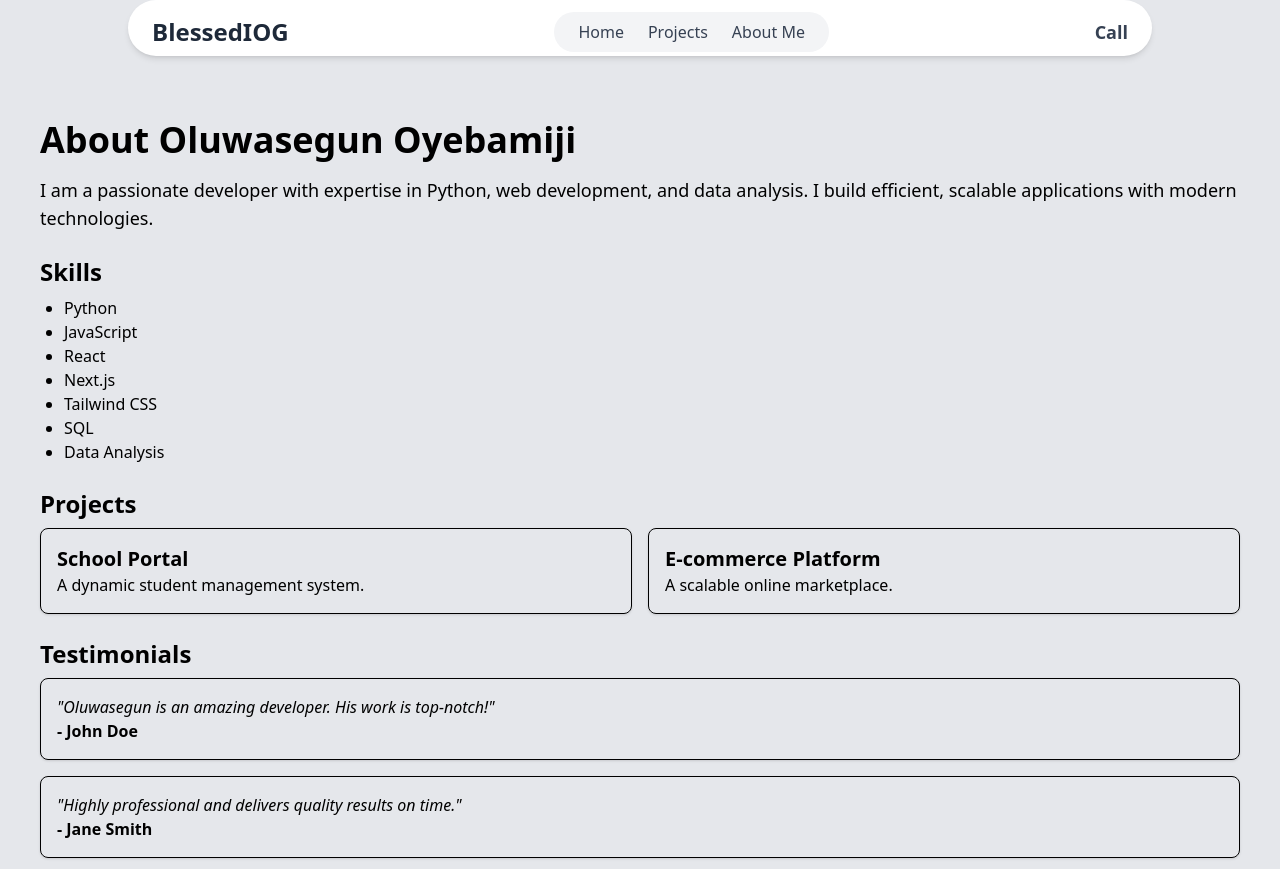
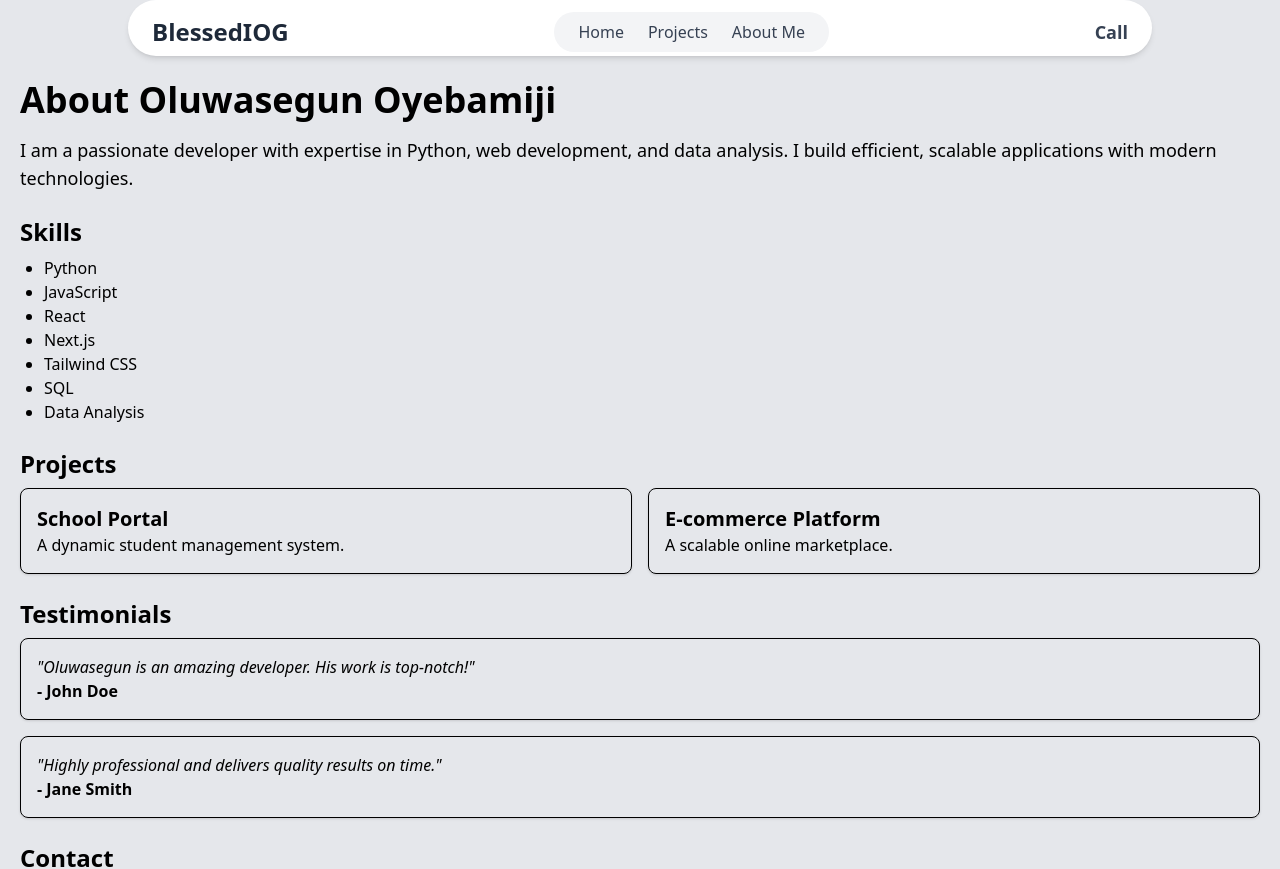
Before and after one commit to Oluwasegun122/blessediog, a Next.js app: page /about_me in a window 1280 px wide. Shown: the top 869 px of the page. Built offline with nearby package versions, Linux system fonts and the light colour scheme.

Commit message:
first commit

```diff
--- a/app/(root)/about_me/page.tsx
+++ b/app/(root)/about_me/page.tsx
@@ -30,7 +30,7 @@ const AboutPage = () => {
   if (!data) return <p>Failed to load data.</p>;
 
   return (
-    <div className="p-10">
+    <div className="px-5">
       <h1 className="text-4xl font-bold mb-4">About {data.name}</h1>
       <p className="text-lg mb-6">{data.bio}</p>
 
```
